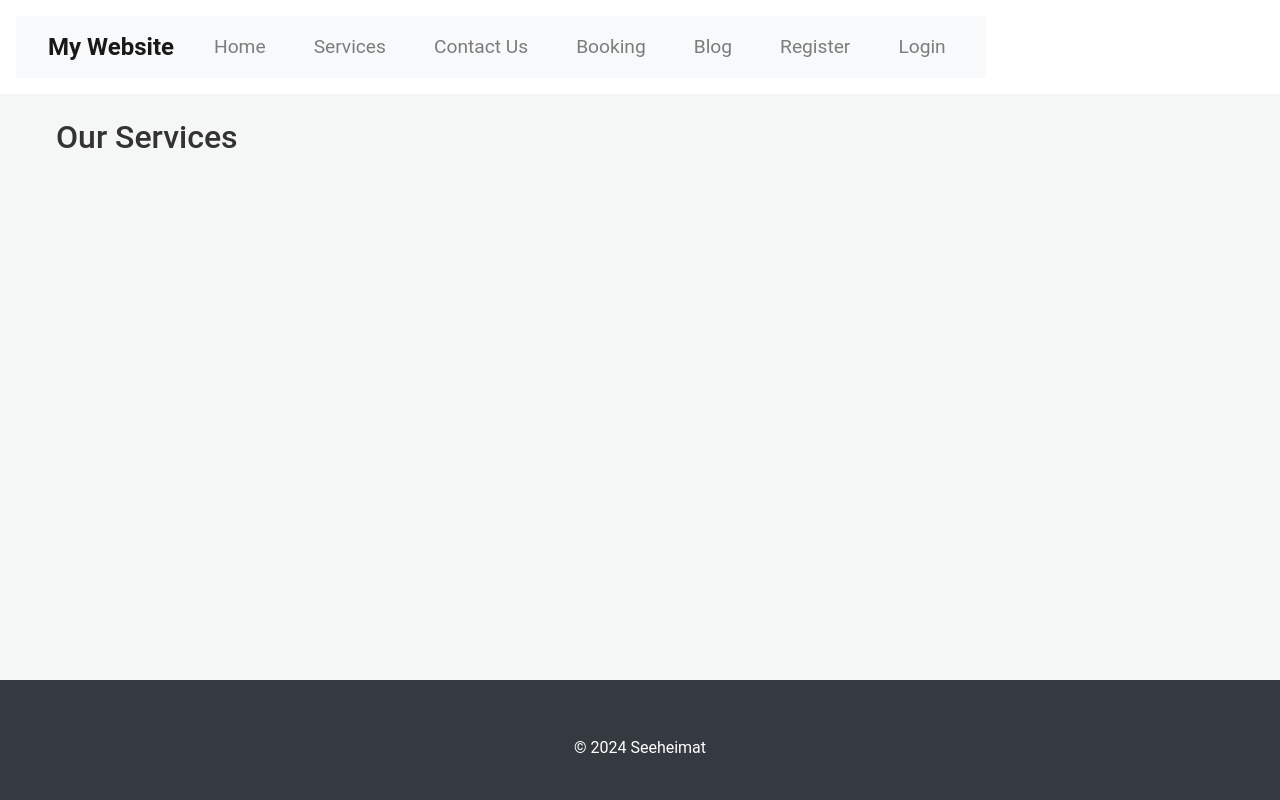
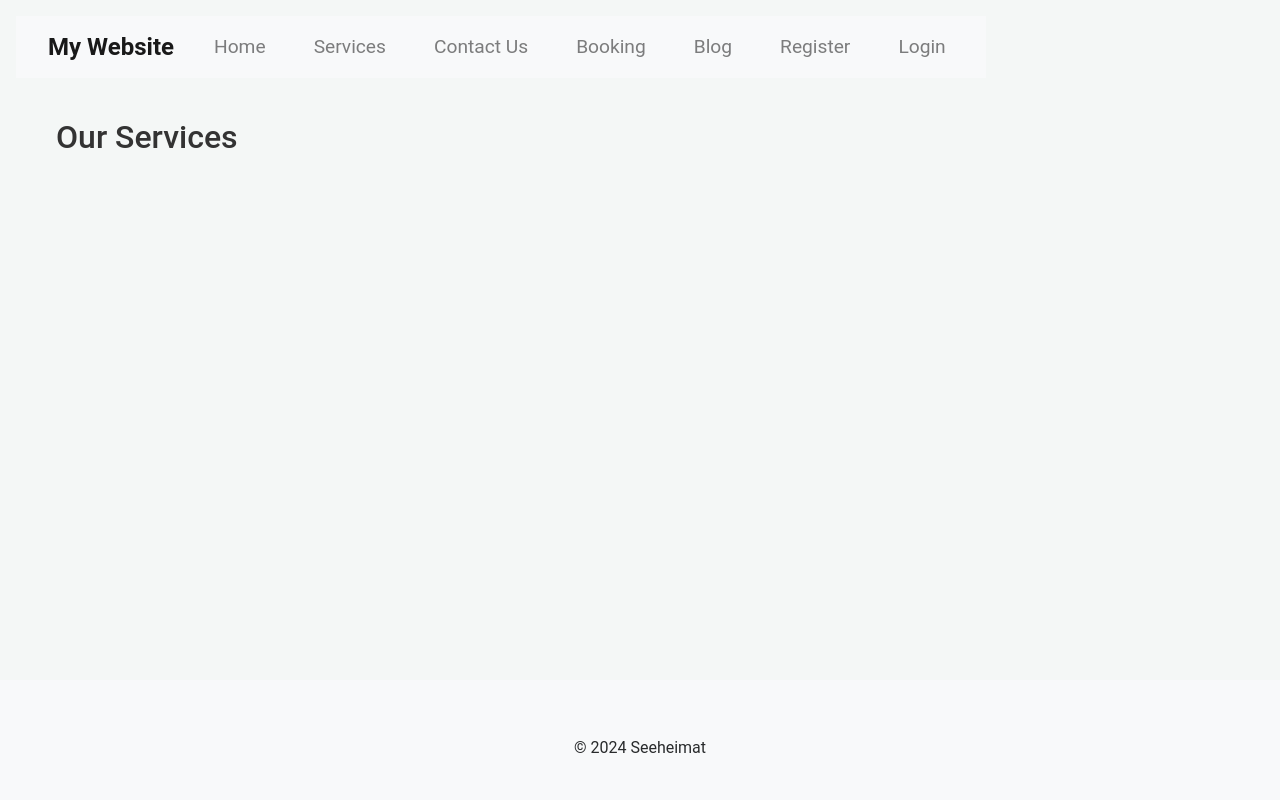
Before and after one commit to paulunder/seeheimat, a Django app: page /services/ in a window 1280 px wide. Run offline with Django 4.2, Linux system fonts and the light colour scheme; data that the repository does not hold is empty; some libraries are stand-ins or nearby versions.

Commit message:
updated appearnce

```diff
--- a/pages/templates/pages/services.html
+++ b/pages/templates/pages/services.html
@@ -8,7 +8,7 @@
     {% for service in services %}
     <div class="col-md-4">
         <div class="card mb-4 shadow-sm">
-            <img src="{{ service.image.url }}" class="card-img-top" alt="{{ service.name }}">
+            <!-- <img src="{{ service.image.url }}" class="card-img-top" alt="{{ service.name }}"> -->
             <div class="card-body">
                 <h5 class="card-title">{{ service.name }}</h5>
                 <p class="card-text">{{ service.description }}</p>
--- a/static/css/styles.css
+++ b/static/css/styles.css
@@ -20,7 +20,6 @@ li:hover {
 
 /* Header Styles */
 header {
-    background-color: #fff;
     padding: 1rem;
     display: flex;
     justify-content: space-between;
@@ -28,7 +27,6 @@ header {
 }
 
 header a {
-    color: #ffffff;
     font-size: 1.2rem;
     margin: 0 1rem;
 }
@@ -85,8 +83,7 @@ header .navbar-brand {
 
 /* Footer Styles */
 footer {
-    background-color: #292b2c;
-    color: #ffffff;
+    color: #292b2c;
     text-align: center;
     padding: 1rem 0;
     position: absolute;
--- a/templates/base.html
+++ b/templates/base.html
@@ -59,7 +59,7 @@
         {% block content %}{% endblock %}
     </main>
 
-    <footer class="bg-dark py-4 mt-4">
+    <footer class="bg-light py-4 mt-4">
         <div class="container">
             <p class="text-center">&copy; 2024 Seeheimat</p>
         </div>
```
